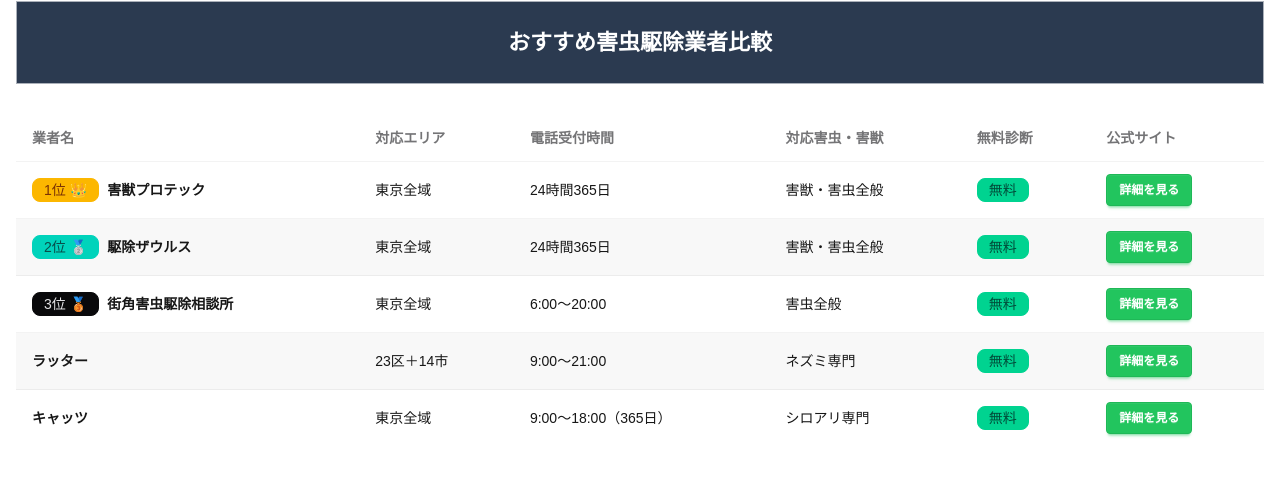
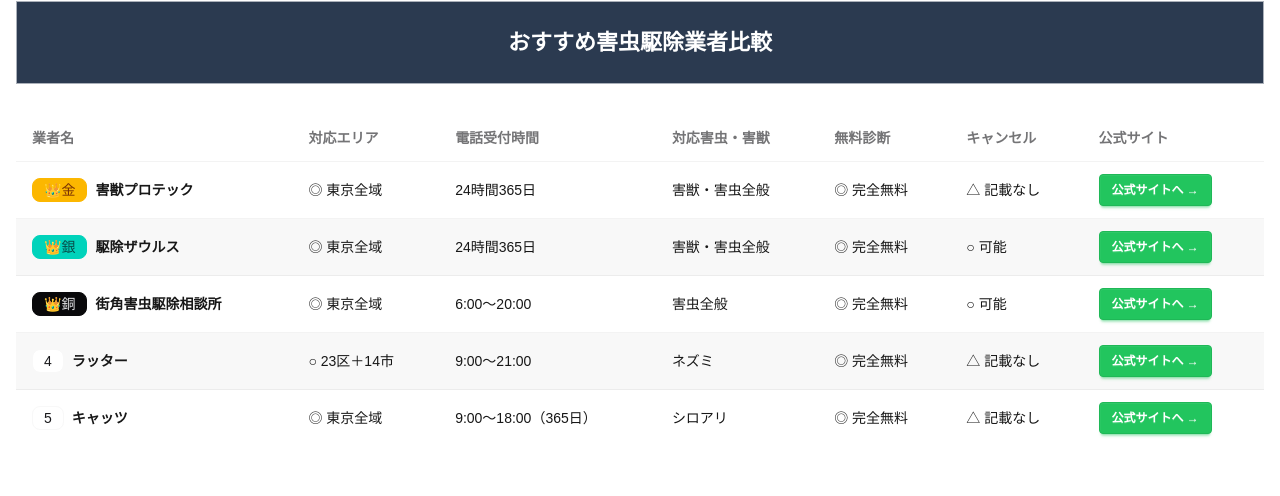
Before and after one commit to webmaster0818/pest-control-001, a Next.js app: page / in a window 1280 px wide. Shown: the part 623-1119 px from the top of the page. Built offline with nearby package versions, Linux system fonts and the light colour scheme.

Commit message:
fix: 業者比較表にキャンセル列を追加、ランキング表示を修正

```diff
--- a/app/page.tsx
+++ b/app/page.tsx
@@ -70,6 +70,7 @@ export default function Home() {
                   <th>電話受付時間</th>
                   <th>対応害虫・害獣</th>
                   <th>無料診断</th>
+                  <th>キャンセル</th>
                   <th>公式サイト</th>
                 </tr>
               </thead>
@@ -77,76 +78,81 @@ export default function Home() {
                 <tr>
                   <td>
                     <div className="flex items-center gap-2">
-                      <span className="badge badge-warning">1位 👑</span>
+                      <span className="badge badge-warning">👑金</span>
                       <strong>害獣プロテック</strong>
                     </div>
                   </td>
-                  <td>東京全域</td>
+                  <td>◎ 東京全域</td>
                   <td>24時間365日</td>
                   <td>害獣・害虫全般</td>
+                  <td>◎ 完全無料</td>
+                  <td>△ 記載なし</td>
                   <td>
-                    <span className="badge badge-success">無料</span>
-                  </td>
-                  <td>
-                    <a href="#" className="btn btn-primary btn-sm">詳細を見る</a>
+                    <a href="#" className="btn btn-primary btn-sm">公式サイトへ →</a>
                   </td>
                 </tr>
                 <tr>
                   <td>
                     <div className="flex items-center gap-2">
-                      <span className="badge badge-accent">2位 🥈</span>
+                      <span className="badge badge-accent">👑銀</span>
                       <strong>駆除ザウルス</strong>
                     </div>
                   </td>
-                  <td>東京全域</td>
+                  <td>◎ 東京全域</td>
                   <td>24時間365日</td>
                   <td>害獣・害虫全般</td>
+                  <td>◎ 完全無料</td>
+                  <td>○ 可能</td>
                   <td>
-                    <span className="badge badge-success">無料</span>
-                  </td>
-                  <td>
-                    <a href="#" className="btn btn-primary btn-sm">詳細を見る</a>
+                    <a href="#" className="btn btn-primary btn-sm">公式サイトへ →</a>
                   </td>
                 </tr>
                 <tr>
                   <td>
                     <div className="flex items-center gap-2">
-                      <span className="badge badge-neutral">3位 🥉</span>
+                      <span className="badge badge-neutral">👑銅</span>
                       <strong>街角害虫駆除相談所</strong>
                     </div>
                   </td>
-                  <td>東京全域</td>
+                  <td>◎ 東京全域</td>
                   <td>6:00〜20:00</td>
                   <td>害虫全般</td>
+                  <td>◎ 完全無料</td>
+                  <td>○ 可能</td>
                   <td>
-                    <span className="badge badge-success">無料</span>
-                  </td>
-                  <td>
-                    <a href="#" className="btn btn-primary btn-sm">詳細を見る</a>
+                    <a href="#" className="btn btn-primary btn-sm">公式サイトへ →</a>
                   </td>
                 </tr>
                 <tr>
-                  <td><strong>ラッター</strong></td>
-                  <td>23区＋14市</td>
+                  <td>
+                    <div className="flex items-center gap-2">
+                      <span className="badge">4</span>
+                      <strong>ラッター</strong>
+                    </div>
+                  </td>
+                  <td>○ 23区＋14市</td>
                   <td>9:00〜21:00</td>
-                  <td>ネズミ専門</td>
+                  <td>ネズミ</td>
+                  <td>◎ 完全無料</td>
+                  <td>△ 記載なし</td>
                   <td>
-                    <span className="badge badge-success">無料</span>
-                  </td>
-                  <td>
-                    <a href="#" className="btn btn-primary btn-sm">詳細を見る</a>
+                    <a href="#" className="btn btn-primary btn-sm">公式サイトへ →</a>
                   </td>
                 </tr>
                 <tr>
-                  <td><strong>キャッツ</strong></td>
-                  <td>東京全域</td>
+                  <td>
+                    <div className="flex items-center gap-2">
+                      <span className="badge">5</span>
+                      <strong>キャッツ</strong>
+                    </div>
+                  </td>
+                  <td>◎ 東京全域</td>
                   <td>9:00〜18:00（365日）</td>
-                  <td>シロアリ専門</td>
+                  <td>シロアリ</td>
+                  <td>◎ 完全無料</td>
+                  <td>△ 記載なし</td>
                   <td>
-                    <span className="badge badge-success">無料</span>
-                  </td>
-                  <td>
-                    <a href="#" className="btn btn-primary btn-sm">詳細を見る</a>
+                    <a href="#" className="btn btn-primary btn-sm">公式サイトへ →</a>
                   </td>
                 </tr>
               </tbody>
```
